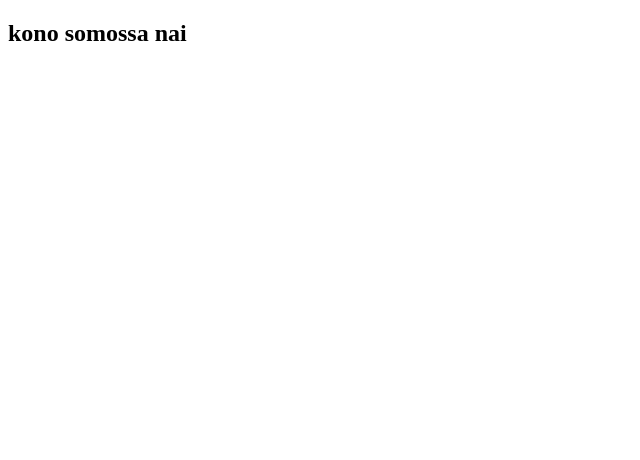
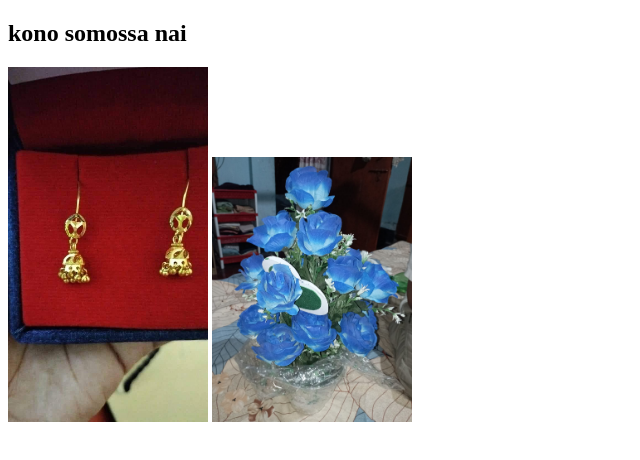
Before and after one commit to nosratict14023/problem-will-never-last, a plain HTML site: page index.html in a window 1280 px wide. Shown: the whole page, without its empty margins (0-640 px from the left). Drawn offline with Linux system fonts and the light colour scheme.

Commit message:
added pictures

```diff
--- a/index.html
+++ b/index.html
@@ -7,5 +7,7 @@
 </head>
 <body>
     <h2>kono somossa nai</h2>
+    <img width="200px" src="image/earring.jpg">
+    <img width="200px" src="image/gift.jpg">
 </body>
 </html>
```
Also changed, not shown: image/chain.jpg (added), image/earring.jpg (added), image/gift.jpg (added), image/nacklace.jpg (added), image/ring (1).jpg (added).
